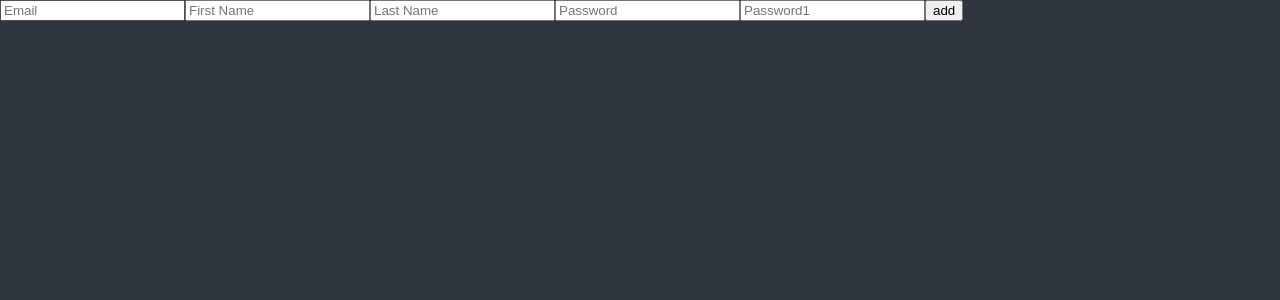
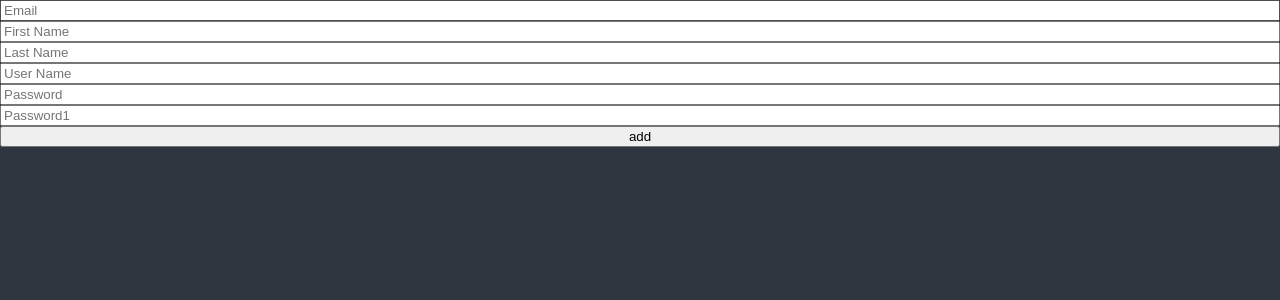
Before and after one commit to SonMinSeock/nomad-react-master, a React (Create React App) app: page / in a window 1280 px wide. Shown: the top 300 px of the page. Built offline with nearby package versions, Linux system fonts and the light colour scheme.

Commit message:
Form Validation

```diff
--- a/src/ToDoList.tsx
+++ b/src/ToDoList.tsx
@@ -2,17 +2,32 @@ import { useState } from "react";
 import { useForm } from "react-hook-form";
 
 function ToDoList() {
-  const { register, watch } = useForm();
-  console.log(watch());
+  const { register, handleSubmit, formState } = useForm();
+
+  const onValid = (data: any) => {
+    console.log(data);
+  };
+
+  console.log(formState.errors);
 
   return (
     <div>
-      <form>
-        <input {...register("email")} placeholder="Email" />
-        <input {...register("firstName")} placeholder="First Name" />
-        <input {...register("lastName")} placeholder="Last Name" />
-        <input {...register("password")} placeholder="Password" />
-        <input {...register("password1")} placeholder="Password1" />
+      <form onSubmit={handleSubmit(onValid)} style={{ display: "flex", flexDirection: "column" }}>
+        <input {...register("email", { required: true })} placeholder="Email" />
+        <input {...register("firstName", { required: true })} placeholder="First Name" />
+        <input {...register("lastName", { required: true })} placeholder="Last Name" />
+        <input {...register("username", { required: true, minLength: 10 })} placeholder="User Name" />
+        <input {...register("password", { required: "Password is", minLength: 5 })} placeholder="Password" />
+        <input
+          {...register("password1", {
+            required: true,
+            minLength: {
+              value: 5,
+              message: "Your password is too short.",
+            },
+          })}
+          placeholder="Password1"
+        />
 
         <button>add</button>
       </form>
```
